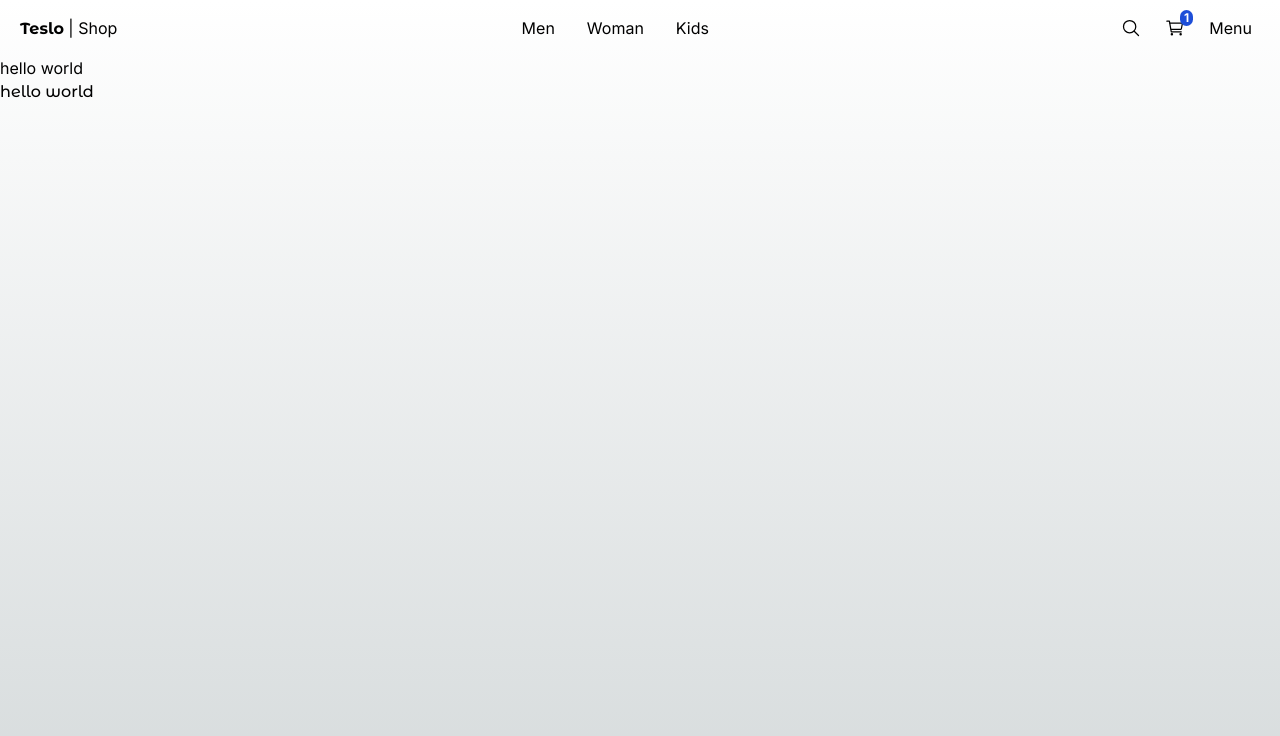
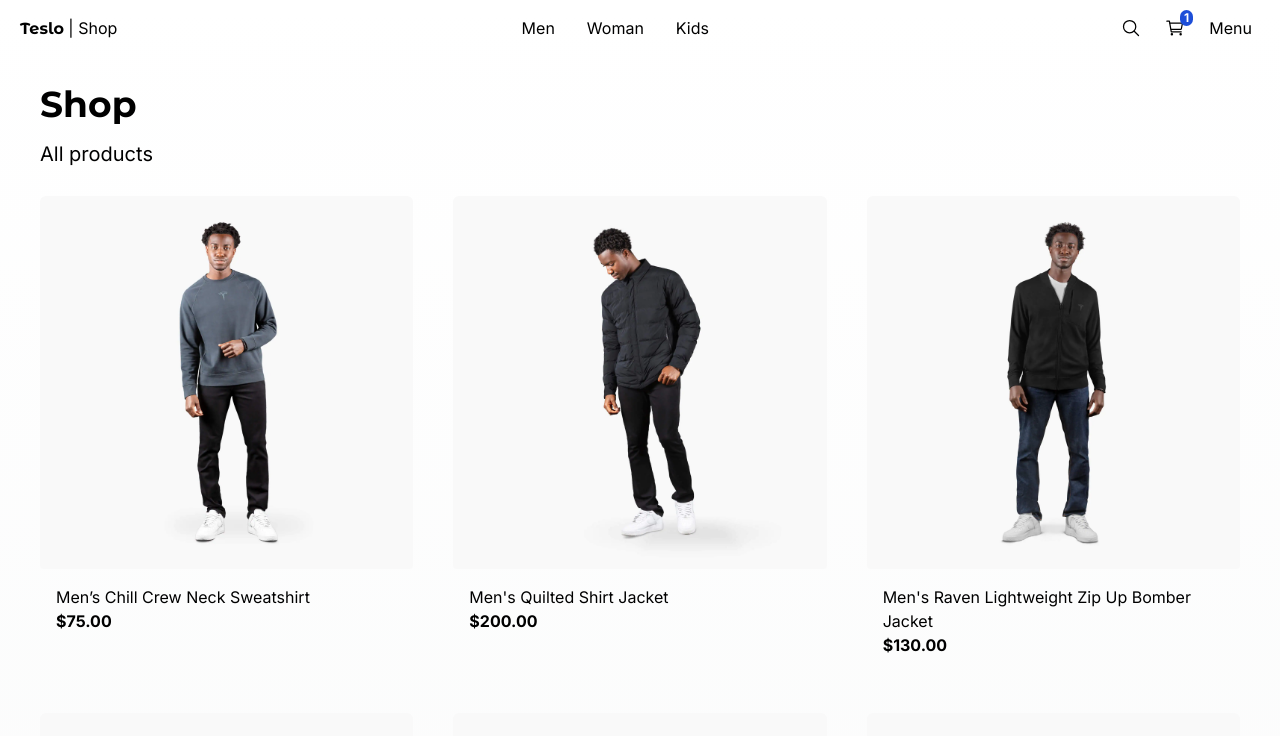
Before and after one commit to jesus-molano/teslo-shop, a Next.js app: page / in a window 1280 px wide. Shown: the top 736 px of the page. Built offline with nearby package versions, Linux system fonts and the light colour scheme.

Commit message:
Created the products grid in home page

```diff
--- a/src/app/(shop)/layout.tsx
+++ b/src/app/(shop)/layout.tsx
@@ -8,7 +8,7 @@ export default function ShopLayout({
   return (
     <main className="min-h-screen ">
       <TopMenu />
-      {children}
+      <div className="px-0 sm:px-10">{children}</div>
     </main>
   );
 }
--- a/src/app/(shop)/page.tsx
+++ b/src/app/(shop)/page.tsx
@@ -1,10 +1,13 @@
-import { titleFont } from "@/config/fonts";
+import { ProductsGrid, Title } from "@/components";
+import { initialData } from "@/seed/seed";
 
-export default function Home() {
+const products = initialData.products;
+
+export default function HomePage() {
   return (
-    <div className="">
-      <h1>hello world</h1>
-      <h1 className={titleFont.className}>hello world</h1>
-    </div>
+    <>
+      <Title title="Shop" subtitle="All products" className="gap-4 my-7" />
+      <ProductsGrid products={products} />
+    </>
   );
 }
--- /dev/null
+++ b/src/components/Products/ProductsGrid/ProductdGridItem.tsx
@@ -0,0 +1,36 @@
+"use client";
+import { Product } from "@/interfaces";
+import Image from "next/image";
+import Link from "next/link";
+import React, { useState } from "react";
+interface ProductdGridItemProps {
+  product: Product;
+}
+export const ProductdGridItem = ({ product }: ProductdGridItemProps) => {
+  const [displayImage, setDisplayImage] = useState(product.images[0]);
+  return (
+    <div className="rounded-md overflow-hidden fade-in">
+      <Link href={`/product/${product.slug}`}>
+        <Image
+          src={`/products/${displayImage}`}
+          alt={product.title}
+          className="w-full object-cover rounded"
+          width={400}
+          height={400}
+          onMouseEnter={() => {
+            setDisplayImage(product.images[1]);
+          }}
+          onMouseLeave={() => {
+            setDisplayImage(product.images[0]);
+          }}
+        />
+      </Link>
+      <div className="flex flex-col p-4 ">
+        <Link className="hover:text-blue-700" href={`/product/${product.slug}`}>
+          {product.title}
+        </Link>
+        <span className="font-bold">${product.price.toFixed(2)}</span>
+      </div>
+    </div>
+  );
+};
--- /dev/null
+++ b/src/components/Products/ProductsGrid/index.tsx
@@ -0,0 +1,17 @@
+import { Product } from "@/interfaces";
+import React from "react";
+import { ProductdGridItem } from "./ProductdGridItem";
+
+interface ProductsGridProps {
+  products: Product[];
+}
+
+export const ProductsGrid = ({ products }: ProductsGridProps) => {
+  return (
+    <div className="grid grid-cols-2 sm:grid-cols-3 gap-10 mb-10">
+      {products.map((product) => (
+        <ProductdGridItem key={product.slug} product={product} />
+      ))}
+    </div>
+  );
+};
--- a/src/components/index.ts
+++ b/src/components/index.ts
@@ -1,2 +1,5 @@
+export * from "@/components/UI/NotFound";
+export * from "@/components/UI/Title";
 export * from "@/components/UI/TopMenu";
-export * from "@/components/UI/NotFound";
+export * from "@/components/Products/ProductsGrid";
+export * from "@/components/Products/ProductsGrid/ProductdGridItem";
--- /dev/null
+++ b/src/components/ui/Title/index.tsx
@@ -0,0 +1,22 @@
+import { titleFont } from "@/config/fonts";
+import React from "react";
+interface TitleProps {
+  title: string;
+  subtitle?: string;
+  className?: string;
+}
+export const Title = ({ title, subtitle, className }: TitleProps) => {
+  return (
+    <div className={`flex flex-col ${className}`}>
+      <h1
+        className={`
+          antialiased text-4xl font-semibold
+          ${titleFont.className}
+        `}
+      >
+        {title}
+      </h1>
+      {subtitle && <h3 className="text-xl">{subtitle}</h3>}
+    </div>
+  );
+};
--- /dev/null
+++ b/src/interfaces/index.ts
@@ -0,0 +1 @@
+export * from "./product.interface";
```
Also changed, not shown: src/interfaces/product.interface.ts (added, +16 -0 lines).
